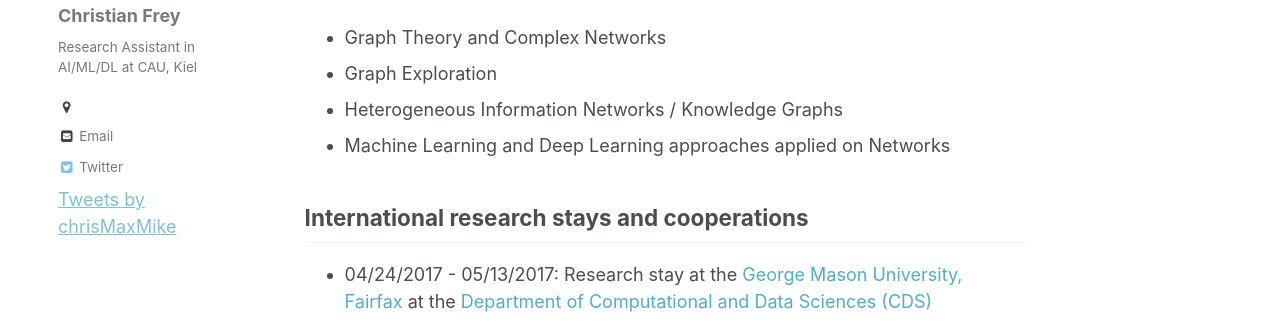
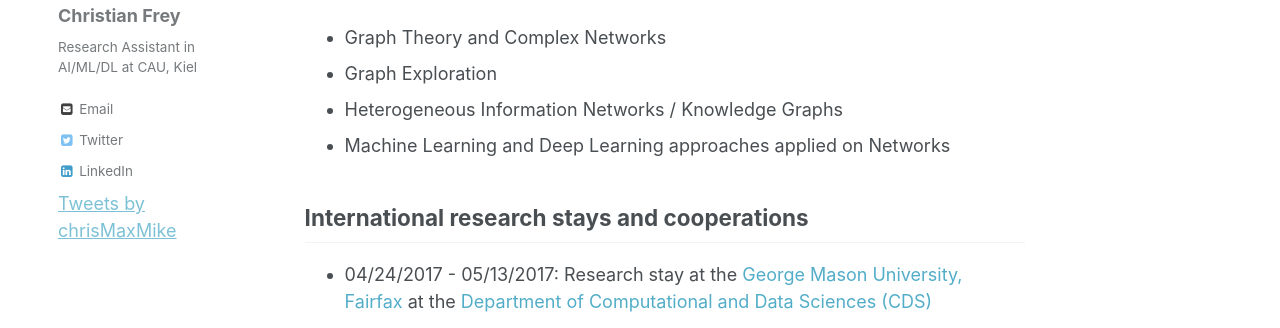
Before and after one commit to christianmaxmike/christianmaxmike.github.io, a Jekyll site: the page built from _pages/about.md, in a window 1280 px wide. Shown: the part 282-610 px from the top of the page. Built offline with Jekyll 4.4.1, drawn with Linux system fonts in a browser that asks for light colours; comment, search, counter and statistics services are not loaded.

Commit message:
Update _config.yml

```diff
--- a/_config.yml
+++ b/_config.yml
@@ -84,7 +84,7 @@ author:
   name             : "Christian Frey"
   avatar           : "https://christianmaxmike.github.io/images/photo-1531306728370-e2ebd9d7bb99.jpeg"
   bio              : "Research Assistant in AI/ML/DL at CAU, Kiel"
-  location         : ""
+  location         :
   employer         :
   googlescholar    : # https://scholar.google.com/citations?user=hCNFekkAAAAJ
   email            : christianmaxmike@gmail.com
@@ -100,7 +100,7 @@ author:
   keybase          :
   instagram        :
   lastfm           :
-  linkedin         : # "christian-frey-81849511a"
+  linkedin         : "christian-m-m-frey-2128ab239"
   orcid            : # "http://orcid.org/yourorcidurl"
   pinterest        :
   soundcloud       :
```
